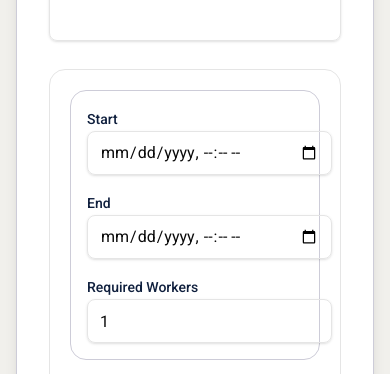
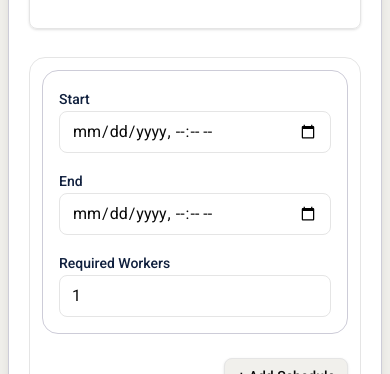
Before and after one commit to JayaniAnu10/Smart-Part-time-job-finder, a React (Vite) app in the folder frontend/part-time-react/: page /postJob in a window 390 px wide. Shown: the part 1626-2000 px from the top of the page. Built offline with nearby package versions, Linux system fonts and the light colour scheme; no server answers.

Commit message:
Build mobile responsive post job form

```diff
--- a/frontend/part-time-react/src/components/SkillTag.tsx
+++ b/frontend/part-time-react/src/components/SkillTag.tsx
@@ -11,7 +11,7 @@ const SkillTag: React.FC<SkillTagProps> = ({ label, selected, toggle }) => {
     <button
       type="button"
       onClick={toggle}
-      className={`px-4 h-[25px] rounded-full text-sm border transition-all
+      className={`px-4 h-6.25 rounded-full text-sm border transition-all
         ${
           selected
             ? "bg-[#F7C01D] text-[#0F1F3D] border-[#F7C01D]"
--- a/frontend/part-time-react/src/pages/PostJobs/AddJobSchedules.tsx
+++ b/frontend/part-time-react/src/pages/PostJobs/AddJobSchedules.tsx
@@ -1,5 +1,4 @@
 import { Button } from "@/components/ui/button";
-import { Input } from "@/components/ui/input";
 import { Label } from "@/components/ui/label";
 import type { JobData } from "@/hooks/useAddJob";
 import {
@@ -23,33 +22,32 @@ export default function AddJobSchedules({
   control,
   register,
   errors,
-  watch,
   getValues,
 }: Props) {
-  const deadline = watch("deadline");
   const { fields, append, remove } = useFieldArray<JobData>({
     control,
     name: "schedules",
   });
 
   return (
-    <div className="space-y-6 border p-5 rounded-2xl border-input">
+    <div className="space-y-6 border md:p-5 p-3 rounded-2xl border-input">
       {fields.map((field, index) => (
         <div
           key={field.id}
-          className="p-4 border rounded-2xl grid md:grid-cols-3 gap-4"
+          className="p-4 border rounded-2xl grid gap-4 grid-cols-1 md:grid-cols-3"
         >
-          <div>
+          {/* Start */}
+          <div className="w-full">
             <Label htmlFor={`schedules.${index}.startDatetime`}>Start</Label>
-            <Input
+            <input
               type="datetime-local"
               id={`schedules.${index}.startDatetime`}
+              className="w-full rounded-md border border-input px-3 py-2 text-base focus:outline-none focus:ring-1 focus:ring-yellow-300"
               {...register(`schedules.${index}.startDatetime`, {
                 required: "Start time is required",
                 validate: (start) => {
                   const deadline = getValues("deadline");
                   if (!deadline) return true;
-
                   return (
                     new Date(start) > new Date(deadline) ||
                     "Start time must be AFTER the application deadline"
@@ -64,11 +62,13 @@ export default function AddJobSchedules({
             )}
           </div>
 
-          <div>
+          {/* End */}
+          <div className="w-full">
             <Label htmlFor={`schedules.${index}.endDatetime`}>End</Label>
-            <Input
+            <input
               type="datetime-local"
               id={`schedules.${index}.endDatetime`}
+              className="w-full rounded-md border border-input px-3 py-2 text-base focus:outline-none focus:ring-1 focus:ring-yellow-300"
               {...register(`schedules.${index}.endDatetime`, {
                 required: "End time is required",
                 validate: (end) => {
@@ -87,14 +87,16 @@ export default function AddJobSchedules({
             )}
           </div>
 
-          <div>
+          {/* Required Workers */}
+          <div className="w-full">
             <Label htmlFor={`schedules.${index}.requiredWorkers`}>
               Required Workers
             </Label>
-            <Input
+            <input
               type="number"
               min={1}
               id={`schedules.${index}.requiredWorkers`}
+              className="w-full rounded-md border border-input px-3 py-2 text-base focus:outline-none focus:ring-1 focus:ring-yellow-300"
               {...register(`schedules.${index}.requiredWorkers`, {
                 valueAsNumber: true,
                 min: 1,
@@ -108,6 +110,7 @@ export default function AddJobSchedules({
             )}
           </div>
 
+          {/* Remove button */}
           {fields.length > 1 && (
             <div className="md:col-span-3 flex justify-end mt-2">
               <Button
@@ -122,6 +125,7 @@ export default function AddJobSchedules({
         </div>
       ))}
 
+      {/* Add Schedule */}
       <div className="flex justify-end">
         <Button
           type="button"
--- a/frontend/part-time-react/src/pages/PostJobs/PostJob.tsx
+++ b/frontend/part-time-react/src/pages/PostJobs/PostJob.tsx
@@ -69,8 +69,6 @@ const PostJob = () => {
     },
   });
 
-  const minSalary = watch("minSalary");
-
   const onSubmit = (data: JobData) => {
     const payload = {
       ...data,
@@ -94,8 +92,8 @@ const PostJob = () => {
 
   return (
     <div className="min-h-screen bg-background py-12">
-      <div className="container mx-auto px-4 max-w-4xl">
-        <Card className="p-8 border">
+      <div className="container md:mx-auto md:px-4 max-w-4xl px-2">
+        <Card className="md:p-8 border p-5">
           <h1 className="text-4xl font-bold text-[#0f1f3d] dark:text-white mb-2">
             Post a New Job
           </h1>
@@ -306,7 +304,7 @@ const PostJob = () => {
             />
 
             {/* Vacancies & Deadline */}
-            <div className="flex flex-row gap-6">
+            <div className="flex md:flex-row gap-6 flex-col">
               <div className="flex-1">
                 <Label>Number of Vacancies</Label>
                 <Input
@@ -377,7 +375,7 @@ const PostJob = () => {
             <div className="flex gap-4 pt-4">
               <Button
                 type="submit"
-                className="flex-1 bg-primary hover:bg-primary/80 text-[#0f1f3d]"
+                className="flex-1 bg-yellow-400 hover:bg-yellow-300 text-[#0f1f3d]"
                 disabled={handleAddJob.isPending}
               >
                 {handleAddJob.isPending ? "Publishing..." : "Publish Job"}
```
